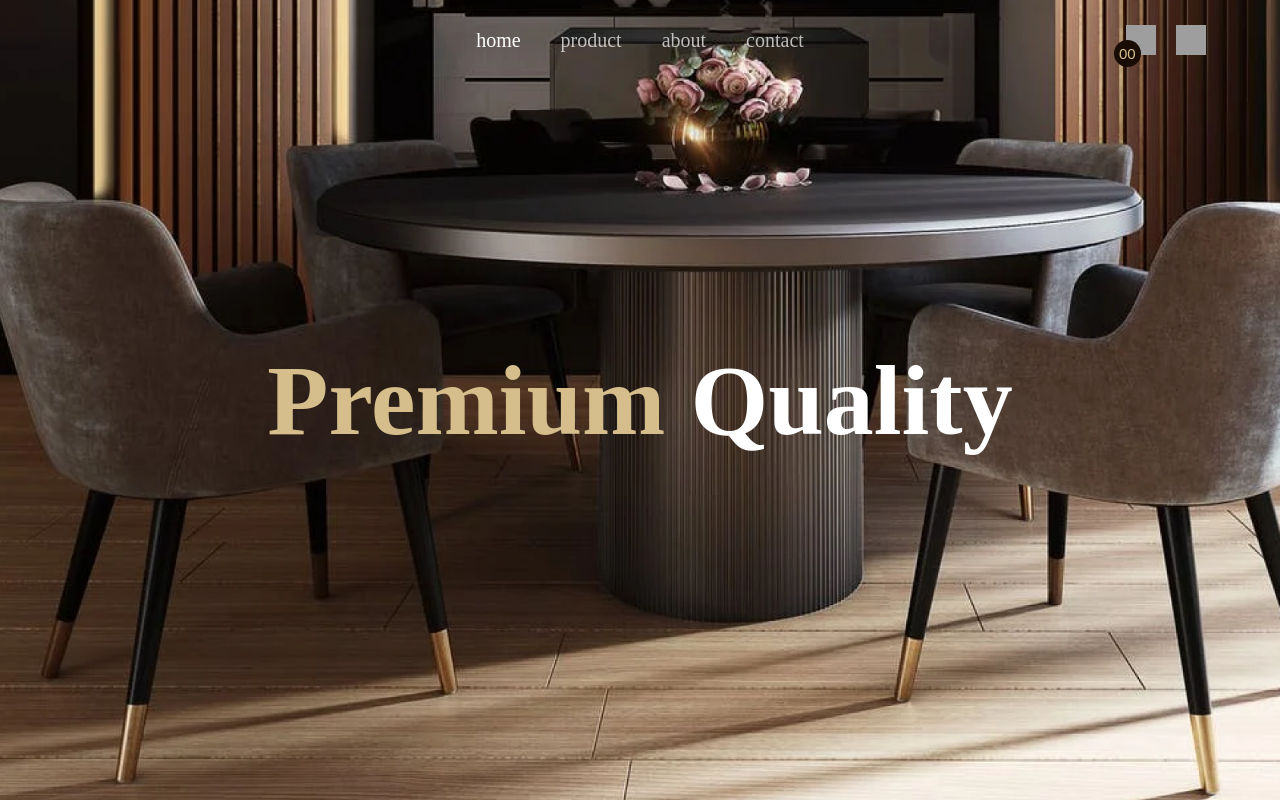
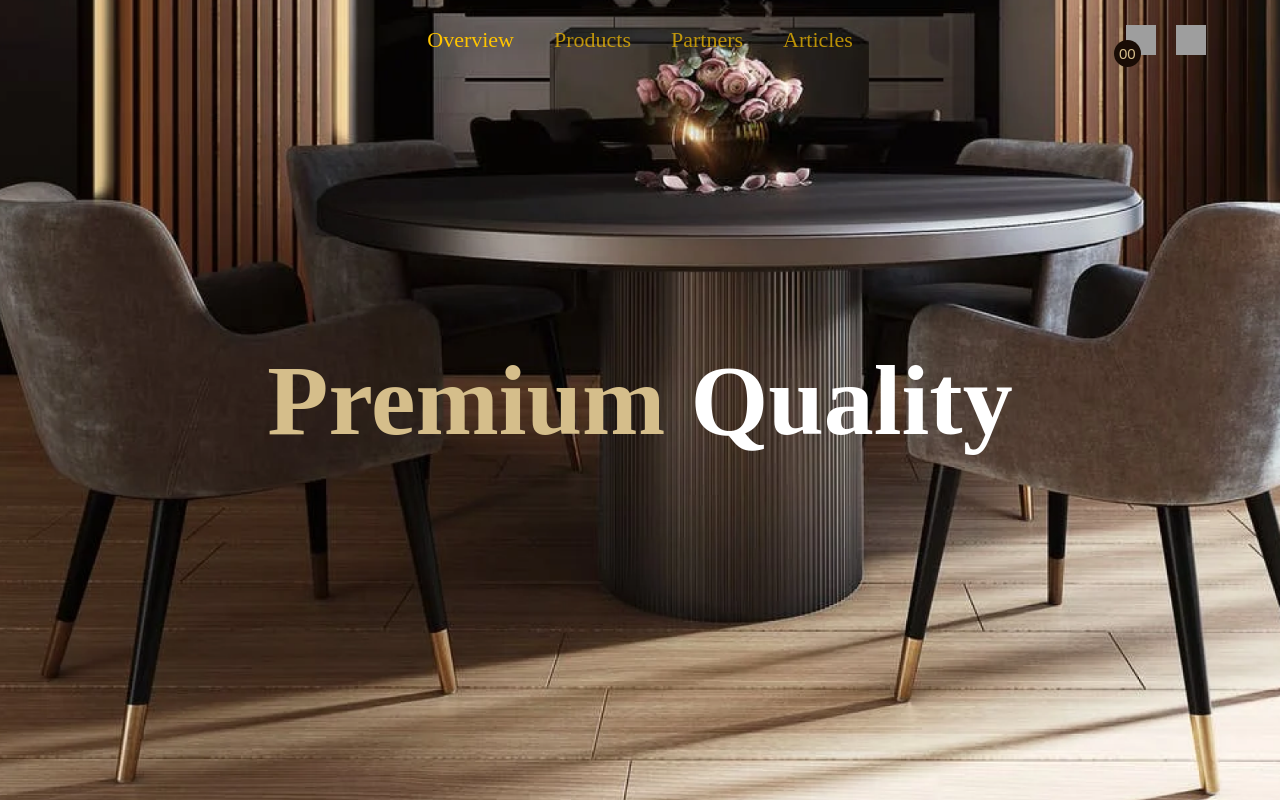
Before and after one commit to JG0313/Seller_Page, a React (Create React App) app in the folder client/: page / in a window 1280 px wide. Shown: the top 802 px of the page. Built offline with nearby package versions, Linux system fonts and the light colour scheme; no server answers; grey boxes are pictures that could not be loaded.

Commit message:
Navbar Changes

```diff
--- a/client/src/assets/Navbar.css
+++ b/client/src/assets/Navbar.css
@@ -10,7 +10,7 @@
     transition: .5s;
    }
    .navbar.bg{
-    background: #fff;
+    background: #ffc500;
    }
    .links-container{
     display: flex;
@@ -21,8 +21,8 @@
     margin: 10px;
    }
    .link{
-    font-size: 20px;
-    color: #fff;
+    font-size: 22px;
+    color: #ffc500;
     text-decoration: none;
     padding: 10px;
     opacity: 0.7;
--- a/client/src/components/Navbar.js
+++ b/client/src/components/Navbar.js
@@ -24,18 +24,18 @@ function Navbar() {
   return (
     <nav className={`navbar ${isScrolled ? 'bg' : ''}`}>
       <ul className="links-container">
-        <li className="link-item"><a href="#" className="link active">home</a></li>
-        <li className="link-item"><a href="#" className="link">product</a></li>
-        <li className="link-item"><a href="#" className="link">about</a></li>
-        <li className="link-item"><a href="#" className="link">contact</a></li>
+        <li className="link-item"><a href="#overview" className="link active">Overview</a></li>
+        <li className="link-item"><a href="#products" className="link">Products</a></li>
+        <li className="link-item"><a href="#partners" className="link">Partners</a></li>
+        <li className="link-item"><a href="#articles" className="link">Articles</a></li>
       </ul>
       <div className="user-interactions">
         <div className="cart">
-          <img src="img/cart.png" className="cart-icon" alt="" />
+          <img src={"../img/cart.png"} className="cart-icon" alt="" />
           <span className="cart-item-count">00</span>
         </div>
         <div className="user">
-          <img src="img/user.png" className="user-icon" alt="" />
+          <img src={'/img/user.png'} className="user-icon" alt="" />
         </div>
       </div>
     </nav>
```
